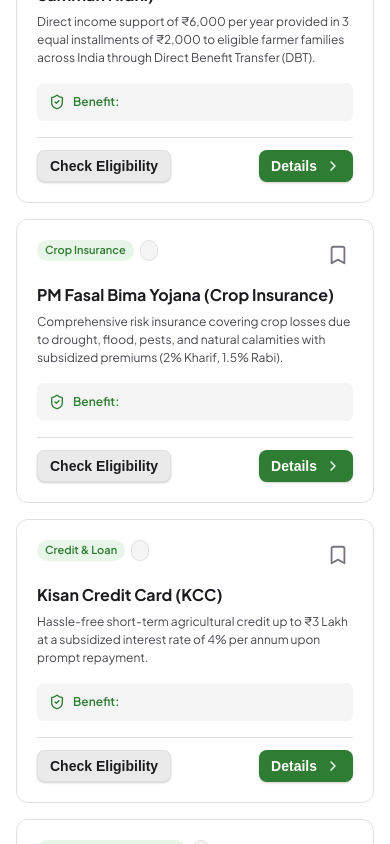
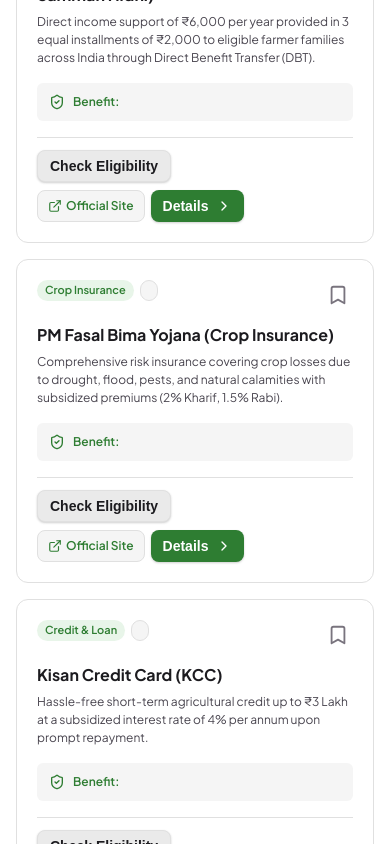
Before and after one commit to GovindTripathi22/NEW-ONE, a React (Vite) app in the folder frontend/: page /schemes in a window 390 px wide. Shown: the part 1020-1864 px from the top of the page. Built offline with nearby package versions, Linux system fonts and the light colour scheme; no server answers.

Commit message:
Fix scheme card eligibility navigation, add official portal links, and fix mobile side scroll

```diff
--- a/frontend/src/pages/EligibilityPage.jsx
+++ b/frontend/src/pages/EligibilityPage.jsx
@@ -42,6 +42,14 @@ export default function EligibilityPage() {
   });
 
   const [evaluationResult, setEvaluationResult] = useState(null);
+
+  // Keep schemeId in sync with URL searchParams
+  useEffect(() => {
+    const urlSchemeId = searchParams.get('schemeId');
+    if (urlSchemeId && urlSchemeId !== formData.schemeId) {
+      setFormData((prev) => ({ ...prev, schemeId: urlSchemeId }));
+    }
+  }, [searchParams]);
 
   const currentScheme = SCHEMES_DATA?.find((s) => s.id === formData.schemeId) || SCHEMES_DATA?.[0];
 
--- a/frontend/src/pages/SchemeBrowserPage.jsx
+++ b/frontend/src/pages/SchemeBrowserPage.jsx
@@ -443,6 +443,7 @@ export default function SchemeBrowserPage() {
                     <div
                       style={{
                         display: 'flex',
+                        flexWrap: 'wrap',
                         gap: '8px',
                         justifyContent: 'space-between',
                         alignItems: 'center',
@@ -457,6 +458,29 @@ export default function SchemeBrowserPage() {
                       >
                         Check Eligibility
                       </Button>
+                      <div style={{ display: 'flex', gap: '6px' }}>
+                        {scheme.applicationUrl && (
+                          <a
+                            href={scheme.applicationUrl}
+                            target="_blank"
+                            rel="noopener noreferrer"
+                            style={{
+                              display: 'inline-flex',
+                              alignItems: 'center',
+                              gap: '4px',
+                              padding: '6px 10px',
+                              borderRadius: 'var(--radius-md)',
+                              backgroundColor: 'var(--color-surface)',
+                              border: '1px solid var(--color-border)',
+                              fontSize: '12px',
+                              color: 'var(--color-primary)',
+                              textDecoration: 'none',
+                              fontWeight: '600',
+                            }}
+                          >
+                            <ExternalLink size={14} /> Official Site
+                          </a>
+                        )}
                         <Button
                           variant="primary"
                           size="sm"
@@ -466,6 +490,7 @@ export default function SchemeBrowserPage() {
                         >
                           Details
                         </Button>
+                      </div>
                     </div>
                   </div>
                 );
--- a/frontend/src/pages/SchemeDetailPage.jsx
+++ b/frontend/src/pages/SchemeDetailPage.jsx
@@ -88,11 +88,13 @@ export default function SchemeDetailPage() {
   }, []);
 
   const openApplyModal = () => {
+    const targetUrl = scheme.applicationUrl || scheme.officialUrl || 'https://pmkisan.gov.in';
+    const portalName = scheme.name || scheme.title || 'Official Government Portal';
     setExternalModal({
       isOpen: true,
-      targetUrl: scheme.officialUrl,
-      portalName: scheme.portalName,
-      description: `You are leaving KrishiSahayak to visit the official government site (${scheme.portalName}) to complete your scheme application.`,
+      targetUrl,
+      portalName,
+      description: `You are leaving KrishiSahayak to visit the official government site (${portalName}) to complete your scheme application.`,
     });
   };
 
```
Also changed, not shown: 1 other file (tests, documents, lock files or other folders). Lines whose indentation alone changed are shown as unchanged.
